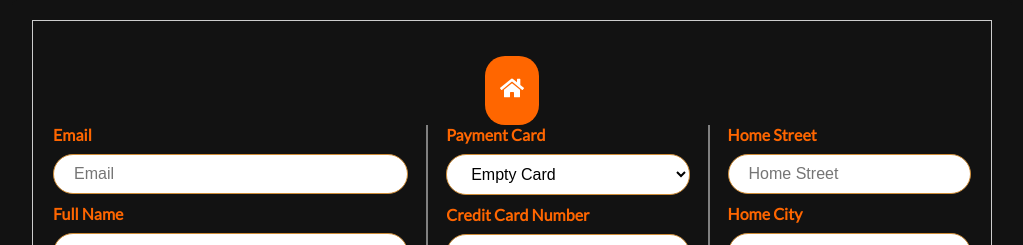
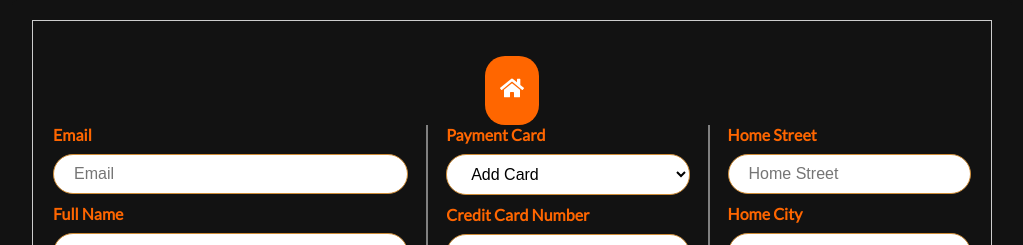
Before and after one commit to Cucumbercon/Cinema-Project, a React (Create React App) app in the folder web/: page /updateprofile in a window 1280 px wide. Shown: the top 245 px of the page, without its empty margins (128-1151 px from the left). Built offline with nearby package versions, Linux system fonts and the light colour scheme; no server answers; a web font is replaced by a local one.

Commit message:
finished updatepaymentcard

```diff
--- a/web/src/pages/Users/UpdateProfile.js
+++ b/web/src/pages/Users/UpdateProfile.js
@@ -146,19 +146,18 @@ export const UpdateProfile = (props) => {
 
   const renderCardOptions = () => {
     const options = [];
-    let index = 1;
 
     userCards.forEach((card) => {
       options.push(
         <option key={card.cardNumber} value={card.cardNumber}>
-          {`Card ${index++}`}
+          {`${card.cardNumber}`}
         </option>,
       );
     });
-    for (let i = index; i <= 3; i++) {
+    for (let i = userCards.length; i <= 2; i++) {
       options.push(
         <option key={`empty-${i}`} value="" >
-          {`Empty Card`}
+          {`Add Card`}
         </option>
       );
     }
@@ -271,6 +270,7 @@ export const UpdateProfile = (props) => {
               </select>
             </div>
             {/* Credit Card Number */}
+            {selectedPaymentCard === "" && (
               <div className="input-container">
                 <label htmlFor="creditCardNumber">Credit Card Number</label>
                 <input
@@ -282,6 +282,8 @@ export const UpdateProfile = (props) => {
                   name="creditCardNumber"
                 />
               </div>
+
+            )}
             {/* Expiration Date */}
             <div className="input-container">
               <label htmlFor="expirationDate">Expiration Date</label>
```
Also changed, not shown: 1 other file (tests, documents, lock files or other folders). Lines whose indentation alone changed are shown as unchanged.
